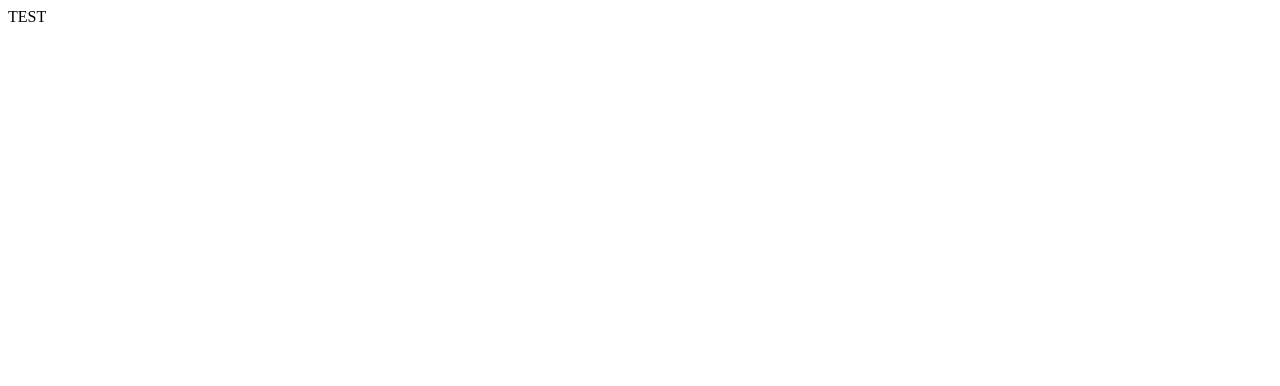
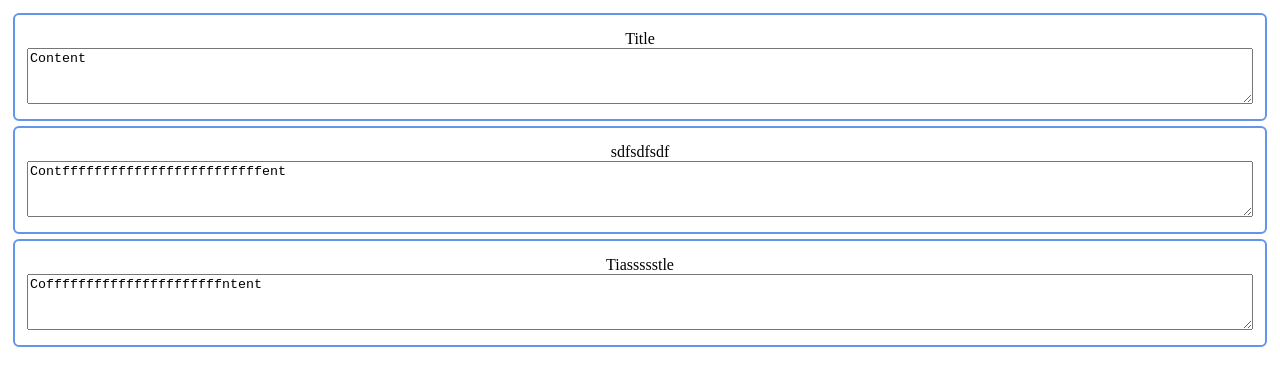
Before and after one commit to Ontheheavens/Notes-Test, a React (Create React App) app: page / in a window 1280 px wide. Shown: the top 386 px of the page. Built offline with nearby package versions, Linux system fonts and the light colour scheme.

Commit message:
Work in progress 04.03.23

```diff
--- a/public/index.html
+++ b/public/index.html
@@ -11,14 +11,10 @@
     />
     <link rel="apple-touch-icon" href="%PUBLIC_URL%/logo192.png" />
     <link rel="manifest" href="%PUBLIC_URL%/manifest.json" />
-    <title>React App</title>
+    <title>Notes Test</title>
   </head>
   <body>
-    <noscript>You need to enable JavaScript to run this app.</noscript>
     <div id="root">
-
-
-
     </div>
   </body>
 </html>
--- a/src/App.js
+++ b/src/App.js
@@ -1,9 +1,16 @@
-import React from "react";
+import React, {useState} from "react";
+import EntryList from "./components/EntryList";
+import './/styles/App.css'
 
 function App() {
-  return (
+    const [entries, setEntries] = useState([
+        {id: 1, title: "Title", content: "Content"},
+        {id: 2, title: "sdfsdfsdf", content: "Contfffffffffffffffffffffffffent"},
+        {id: 3, title: "Tiassssstle", content: "Coffffffffffffffffffffffntent"}
+    ])
+    return (
     <div className="App">
-      <div>TEST</div>
+        <EntryList displayed={entries}/>
     </div>
   );
 }
--- /dev/null
+++ b/src/components/EntryList.jsx
@@ -0,0 +1,14 @@
+import React from 'react';
+import NoteEntry from "./NoteEntry";
+
+const EntryList = (props) => {
+    return (
+        <div className="entryList">
+            {props.displayed.map(entry =>
+                <NoteEntry title={entry.title} content={entry.content}/>
+            )}
+        </div>
+    );
+};
+
+export default EntryList;
--- /dev/null
+++ b/src/components/NoteEntry.jsx
@@ -0,0 +1,27 @@
+// noinspection JSValidateTypes
+
+import React, {useRef, useState} from 'react';
+import {useOnClickOutside} from "../hooks/useOnClickOutside";
+
+const NoteEntry = function (props) {
+    const [content, setText] = useState(props.content)
+    const [title, setTitle] = useState(props.title)
+
+    const ref = useRef();
+    const [isShown, setIsShown] = useState(false);
+    useOnClickOutside(ref, () => setIsShown(false));
+
+    return (
+            <div className="noteEntry"
+                 ref={ref}
+                 onClick={() => setIsShown(true)}>
+                { isShown &&
+                    <div>TEST</div>
+                }
+                <div className="entryTitle">{title}</div>
+                <textarea className="textArea" defaultValue={content}/>
+            </div>
+        );
+}
+
+export default NoteEntry;
--- /dev/null
+++ b/src/hooks/useOnClickOutside.js
@@ -0,0 +1,28 @@
+import React, { useEffect } from "react";
+
+/**
+ * Hook for detecting clicks outside of an element.
+ * Taken from https://usehooks.com/useOnClickOutside/
+ */
+
+function useOnClickOutside(ref, handler) {
+    useEffect(
+        () => {
+            const listener = (event) => {
+                if (!ref.current || ref.current.contains(event.target)) {
+                    return;
+                }
+                handler(event);
+            };
+            document.addEventListener("mousedown", listener);
+            document.addEventListener("touchstart", listener);
+            return () => {
+                document.removeEventListener("mousedown", listener);
+                document.removeEventListener("touchstart", listener);
+            };
+        },
+        [ref, handler]
+    );
+}
+
+export { useOnClickOutside };
--- /dev/null
+++ b/src/styles/App.css
@@ -0,0 +1,36 @@
+#root {
+    display: flex;
+    justify-content: center;
+    flex-direction: column;
+}
+
+.app {
+    width: 700px;
+    padding: 0;
+}
+
+.entryList {
+    width: 100%;
+}
+
+.noteEntry {
+    margin: 5px;
+    padding: 15px;
+    border: 2px solid cornflowerblue;
+    border-radius: 6px;
+    display: flex;
+    flex: auto;
+    flex-direction: column;
+}
+
+.noteEntry>* {
+    align-self: center;
+    display: flex;
+    width: 100%;
+    justify-content: center;
+}
+
+.textArea {
+    resize: vertical;
+    min-height: 50px;
+}
```
